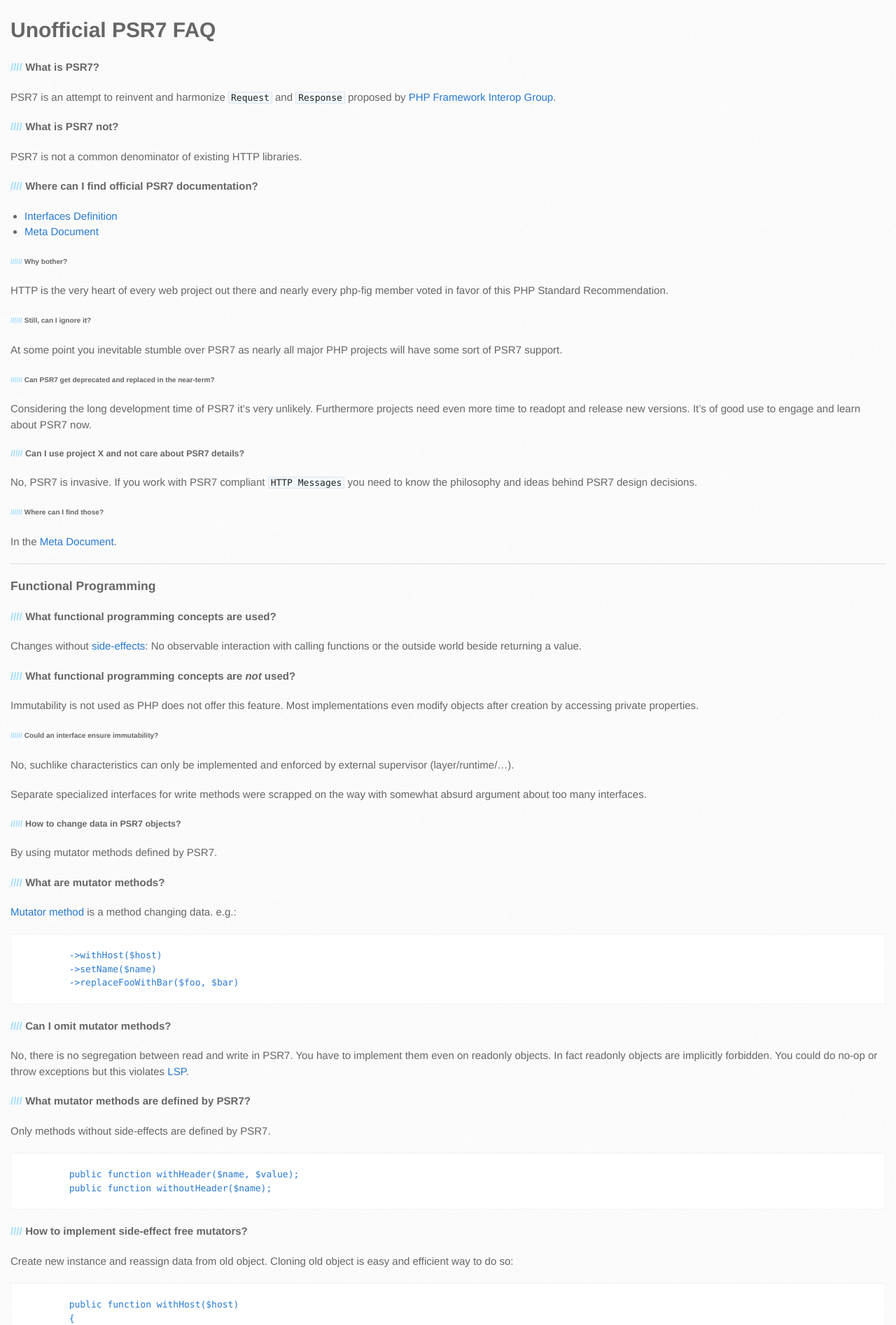
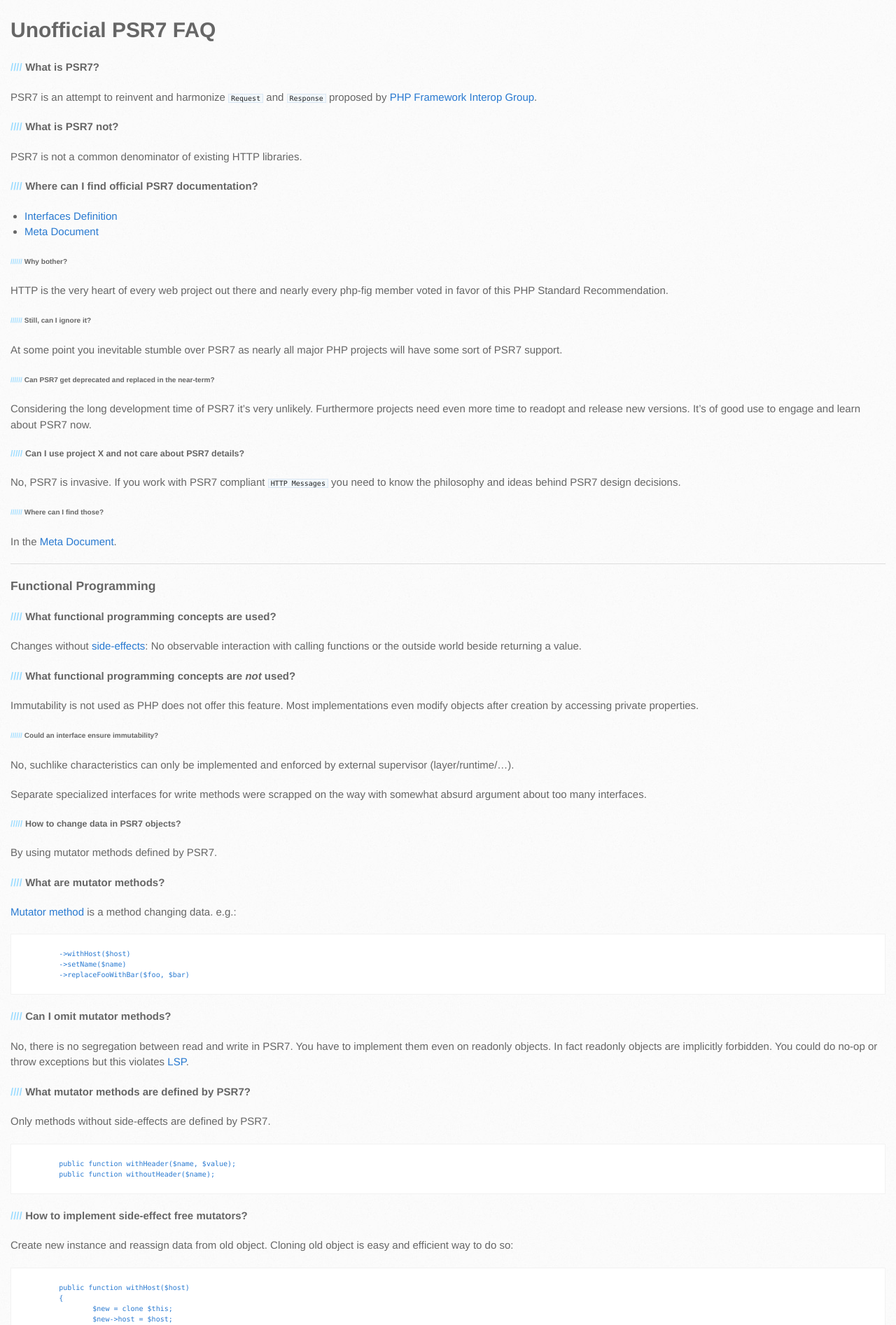
Before and after one commit to psr-7/psr-7.github.io, a Jekyll site: the page built from index.md, in a window 1280 px wide. Shown: the top 1893 px of the page at 70% size. Built offline with Jekyll 4.4.1, drawn with Linux system fonts in a browser that asks for light colours.

Commit message:
Update stylesheet.css

```diff
--- a/stylesheets/stylesheet.css
+++ b/stylesheets/stylesheet.css
@@ -547,7 +547,7 @@ aside a.button {
 
 code, pre {
   font-family: Monaco, "Bitstream Vera Sans Mono", "Lucida Console", Terminal, monospace;
-  font-size: 13px;
+  font-size: 10px;
   color: #222;
 }
 
@@ -555,7 +555,6 @@ code {
   padding: 0 3px;
   background-color: #f2f8fc;
   border: solid 1px #dbe7f3;
-  text-space-collapse: trim-inner;
 }
 
 pre {
```
